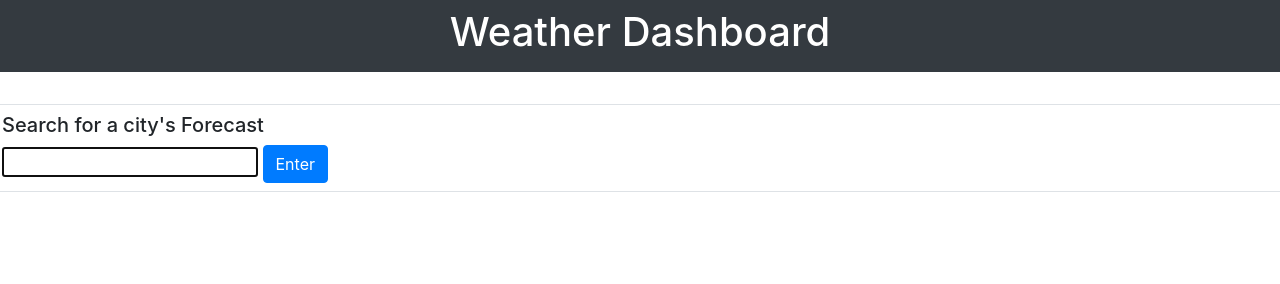
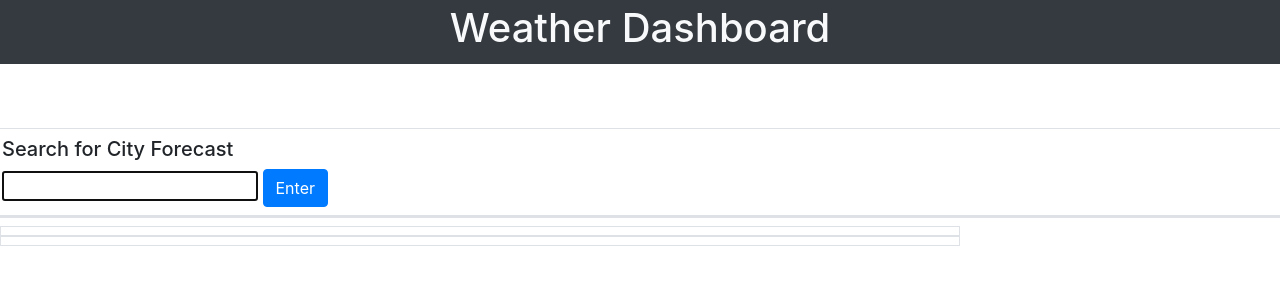
Before and after one commit to DavRDub/Weather-Dashboard, a plain HTML site: page index.html in a window 1280 px wide. Drawn offline with nearby package versions, Linux system fonts and the light colour scheme.

Commit message:
added jumbotron

```diff
--- a/index.html
+++ b/index.html
@@ -9,23 +9,36 @@
     <title>Weather Dashboard</title>
 </head>
 <body>
-    <header class = "bg-dark text-white text-center p-2">
-        <h1>Weather Dashboard</h1>
-    </header>
+    <div class="jumbotron jumbotron-fluid text-center text-light bg-dark p-1">
+        <div class="container">
+          <h1 class="display-7">Weather Dashboard</h1>
+        </div>
+    </div>
     <prime class="container fluid">
         <div class="row">
-            <div class="col-12 col-4 p-2">
+            <div class="col-12 col-8 p-2">
                 <form class="border p-2" id="city-search-bar">
-                    <h5>Search for a city's Forecast</h5>
+                    <h5>Search for City Forecast</h5>
                     <input id="city" type="text" autofocus="true" class="form-input">
                     <button class="btn btn-primary" type="submit">Enter</button>
                 </form>
+                <div class="previous-search border" id="previous-search-buttons"></div>
             </div>
         </div>
+        <div class="col-12 col-md-9">
+            <div class = "row border selected-city" id = "current-forecast">
+                <div class = "col-12">
+                    <h2 id="occupied-city"></h2>
+                    <div id = "current-weather-container" class = "list-group"></div>
+                </div>
+            </div>
+            <div class = "row border" id = "projected-forecast">
+                    <h2 class= "col-12" id = "forecast"></h2>
+                    <div class = "d-flex" id = "fiveday-container"></div>
+            </div>
+        </div>
+    </div>
     </prime>
-
-
-
     <script src="https://cdnjs.cloudflare.com/ajax/libs/jquery/3.6.0/jquery.min.js" integrity="sha512-894YE6QWD5I59HgZOGReFYm4dnWc1Qt5NtvYSaNcOP+u1T9qYdvdihz0PPSiiqn/+/3e7Jo4EaG7TubfWGUrMQ==" crossorigin="anonymous"></script>
     <script src="https://cdnjs.cloudflare.com/ajax/libs/twitter-bootstrap/4.6.0/js/bootstrap.min.js" integrity="sha512-XKa9Hemdy1Ui3KSGgJdgMyYlUg1gM+QhL6cnlyTe2qzMCYm4nAZ1PsVerQzTTXzonUR+dmswHqgJPuwCq1MaAg==" crossorigin="anonymous"></script>
     <script src="https://cdnjs.cloudflare.com/ajax/libs/moment.js/2.29.1/moment.min.js" integrity="sha512-qTXRIMyZIFb8iQcfjXWCO8+M5Tbc38Qi5WzdPOYZHIlZpzBHG3L3by84BBBOiRGiEb7KKtAOAs5qYdUiZiQNNQ==" crossorigin="anonymous"></script>
```
